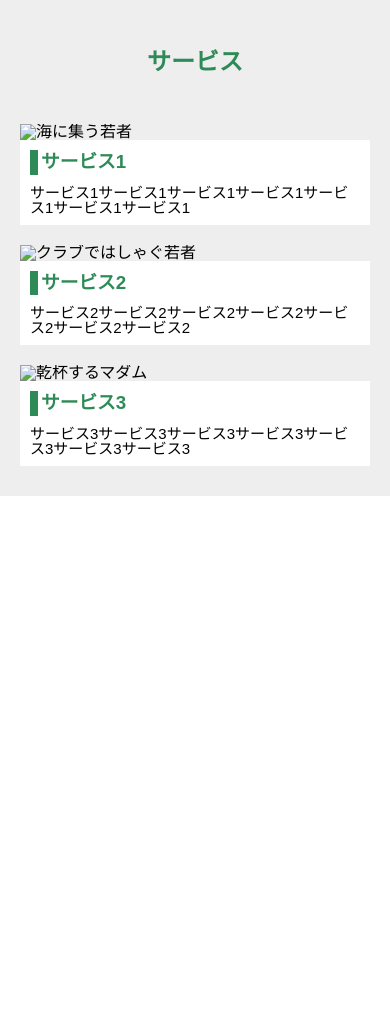
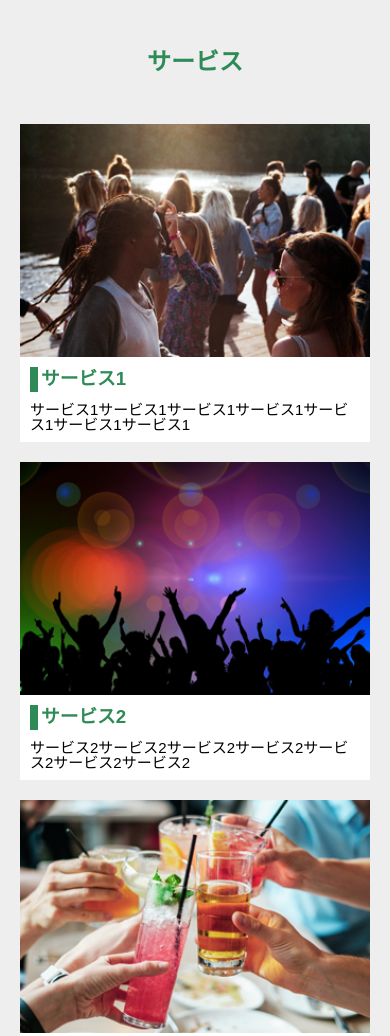
Before and after one commit to yu111yu/dezasuta, a plain HTML site: page 第三回課題_work2/index.html in a window 390 px wide. Shown: the top 1036 px of the page. Before the commit the page ends 844 px from the top, so only its background shows below. Drawn offline with Linux system fonts and the light colour scheme.

Commit message:
画像追加と修正箇所直しました。

```diff
--- a/第三回課題_work2/css/style.css
+++ b/第三回課題_work2/css/style.css
@@ -63,7 +63,7 @@ h2{
     justify-content: space-around;
 }
 .box{
-    width:270px;
+    width:31.25%;
     height:auto;
 }
 .subtitle{
@@ -84,17 +84,15 @@ h3{
 @media screen and (max-width: 767px){
 section{
    padding-bottom: 10px;
-
 }
 .wrap{
     display:block;
 }
 .box{
     padding-bottom: 20px;
-    margin: 0 auto;
     width: 100%;
 }
-box>img{
+.box>img{
     width: 100%;
 }
 }
--- a/第三回課題_work2/index.html
+++ b/第三回課題_work2/index.html
@@ -21,9 +21,9 @@
                     <h3>
                         サービス1
                     </h3>
-                    <div class="text">
+                    <p class="text">
                         サービス1サービス1サービス1サービス1サービス1サービス1サービス1
-                    </div>
+                    </p>
                 </div>
             </div>
             <div class="box">
@@ -32,9 +32,9 @@
                     <h3>
                         サービス2
                     </h3>
-                    <div class="text">
+                    <p class="text">
                         サービス2サービス2サービス2サービス2サービス2サービス2サービス2
-                    </div>
+                    </p>
                 </div>
             </div>
             <div class="box">
@@ -43,9 +43,9 @@
                     <h3>
                         サービス3
                     </h3>
-                    <div class="text">
+                    <p class="text">
                         サービス3サービス3サービス3サービス3サービス3サービス3サービス3
-                    </div>
+                    </p>
                 </div>
             </div>
         </div>
```
Also changed, not shown: 第三回課題_work2/images/main_1.jpg (added), 第三回課題_work2/images/main_2.png (added), 第三回課題_work2/images/main_3.png (added).
